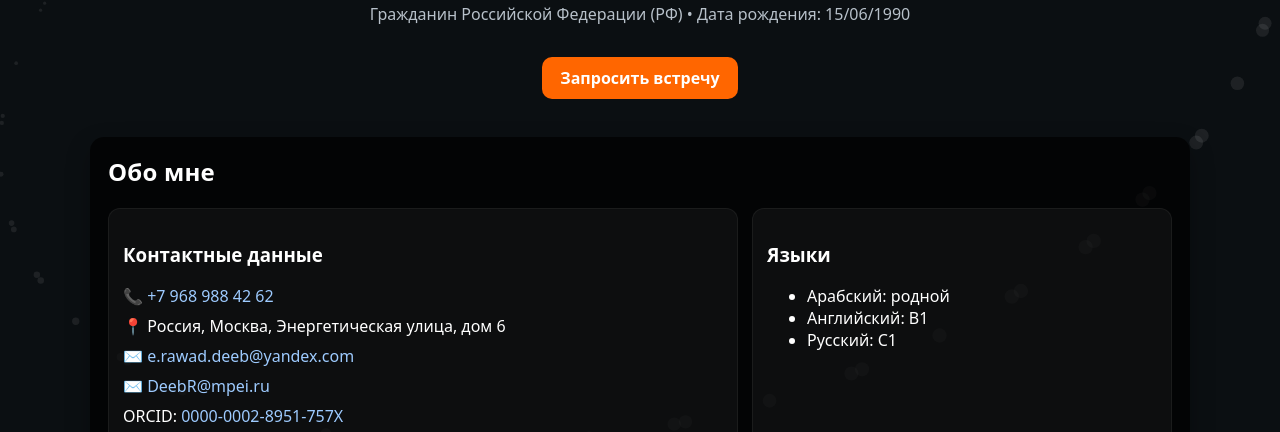
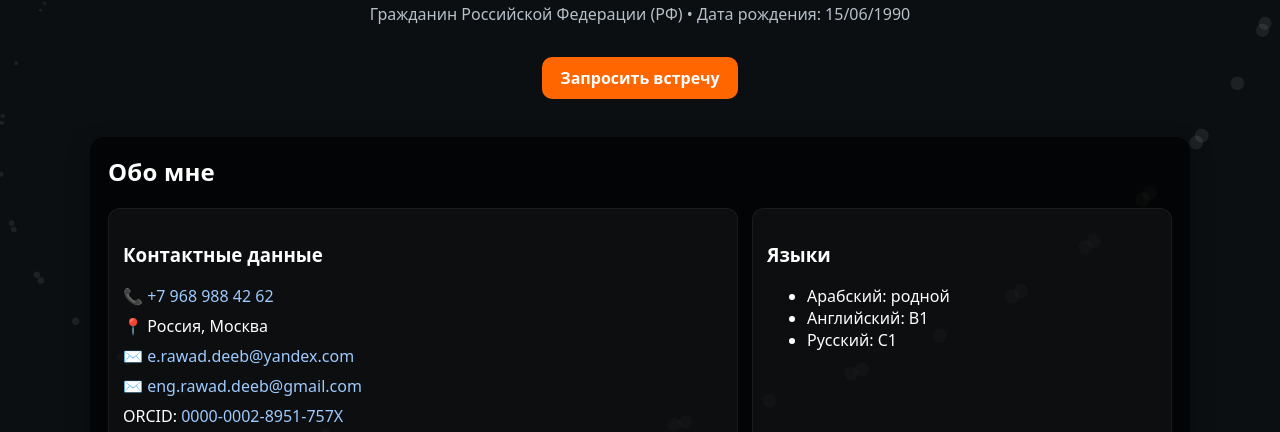
Before and after one commit to RawadSy/CFD-Visions, a plain HTML site: page index.html in a window 1280 px wide. Shown: the part 355-787 px from the top of the page. Drawn offline with Linux system fonts and the light colour scheme.

Commit message:
Update index.html

```diff
--- a/index.html
+++ b/index.html
@@ -66,9 +66,9 @@
           <h3 data-i18n="about.contacts">Контактные данные</h3>
           <ul class="contact-list">
             <li>📞 <a href="tel:+79689884262">+7 968 988 42 62</a></li>
-            <li>📍 Россия, Москва, Энергетическая улица, дом 6</li>
+            <li>📍 Россия, Москва</li>
             <li>✉️ <a href="mailto:e.rawad.deeb@yandex.com">e.rawad.deeb@yandex.com</a></li>
-            <li>✉️ <a href="mailto:DeebR@mpei.ru">DeebR@mpei.ru</a></li>
+            <li>✉️ <a href="mailto:DeebR@mpei.ru">eng.rawad.deeb@gmail.com</a></li>
             <li>ORCID: <a href="https://orcid.org/0000-0002-8951-757X" target="_blank">0000-0002-8951-757X</a></li>
             <li>Facebook: <a href="https://facebook.com/Rawad.J.Deeb" target="_blank">Rawad.J.Deeb</a></li>
             <li>Instagram: <a href="https://instagram.com/ravad.deeb" target="_blank">ravad.deeb</a></li>
```
